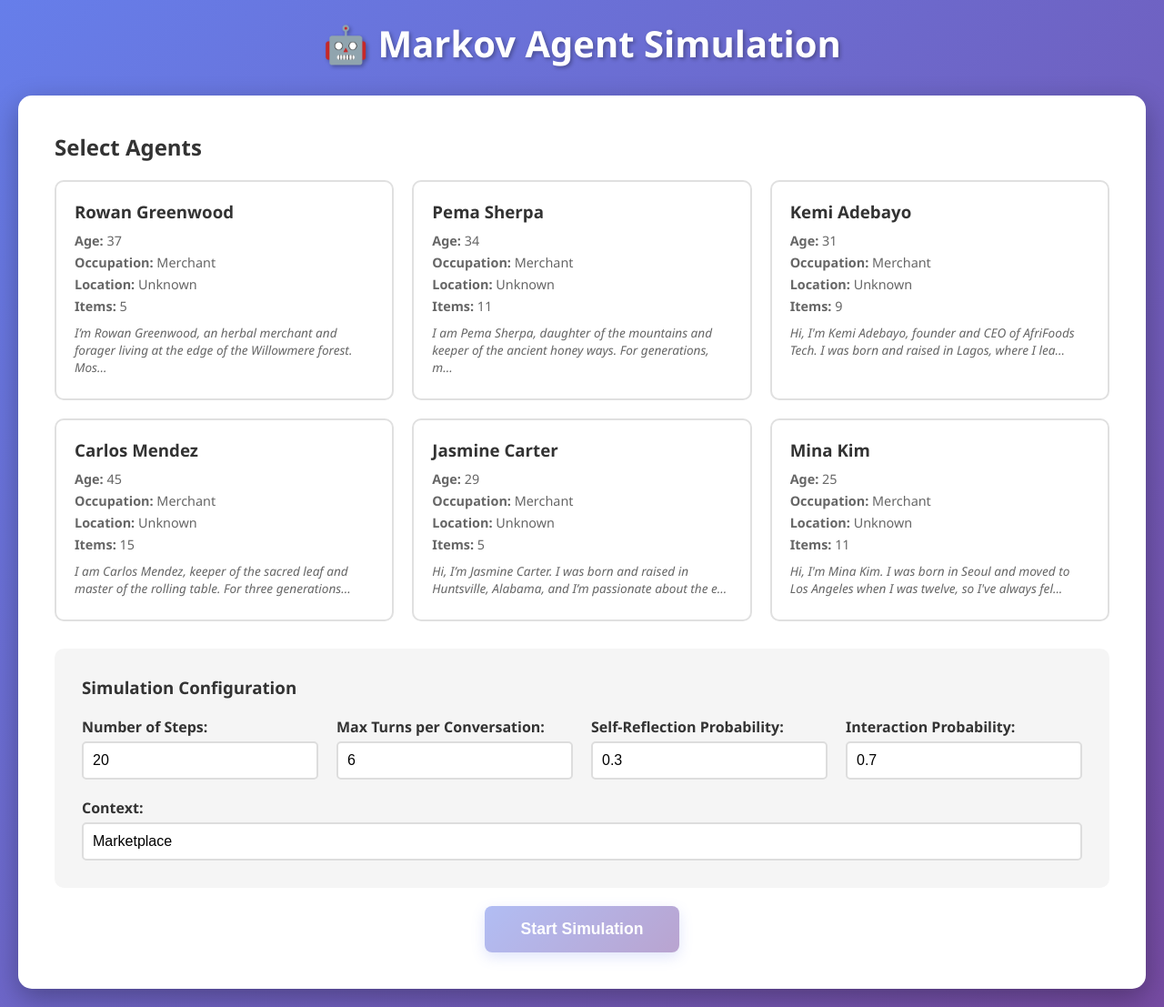
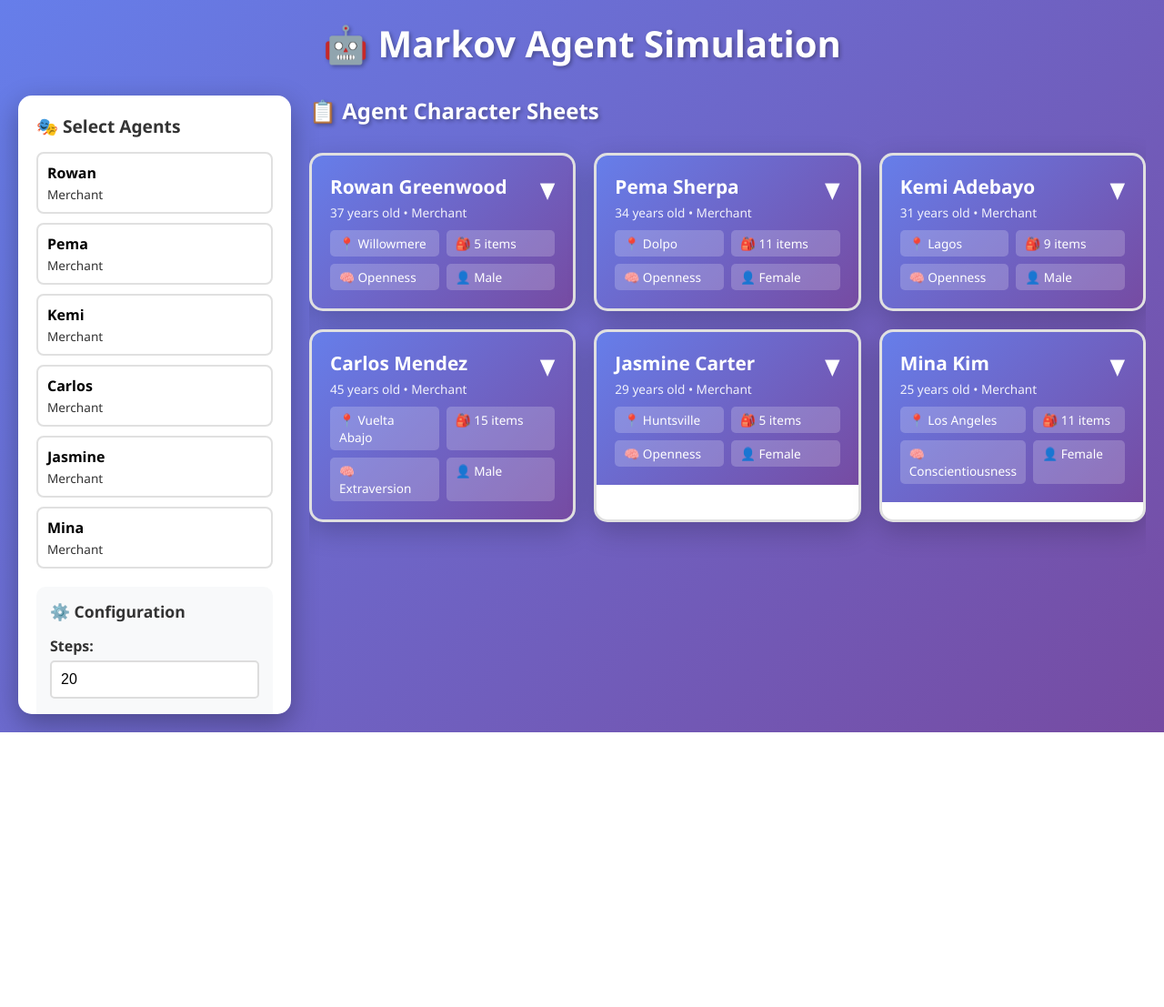
Before and after one commit to digomotta/cognitive-agents, a Flask app: page / in a window 1280 px wide. Shown: the whole page at 91% size. After the commit the page ends 805 px from the top, so only its background shows below. Run offline with Flask 3, Linux system fonts and the light colour scheme.

Commit message:
updated frontend

```diff
--- a/frontend/app.py
+++ b/frontend/app.py
@@ -107,33 +107,45 @@ def get_agents():
                     # Try to extract from self_description or use default
                     occupation = 'Merchant'
 
-                # Safely get personality
-                personality = getattr(agent.scratch, 'personality', {})
-                if isinstance(personality, dict):
-                    personality_data = {
-                        'extraversion': personality.get('extraversion', 0),
-                        'agreeableness': personality.get('agreeableness', 0),
-                        'conscientiousness': personality.get('conscientiousness', 0),
-                        'neuroticism': personality.get('neuroticism', 0),
-                        'openness': personality.get('openness', 0)
-                    }
-                else:
-                    personality_data = {
-                        'extraversion': 0,
-                        'agreeableness': 0,
-                        'conscientiousness': 0,
-                        'neuroticism': 0,
-                        'openness': 0
-                    }
+                # Get personality traits directly from scratch attributes
+                personality_data = {
+                    'extraversion': getattr(agent.scratch, 'extraversion', 0),
+                    'agreeableness': getattr(agent.scratch, 'agreeableness', 0),
+                    'conscientiousness': getattr(agent.scratch, 'conscientiousness', 0),
+                    'neuroticism': getattr(agent.scratch, 'neuroticism', 0),
+                    'openness': getattr(agent.scratch, 'openness', 0)
+                }
+
+                # Get inventory details
+                inventory = []
+                if hasattr(agent, 'inventory'):
+                    for item_name, item_data in agent.inventory.items.items():
+                        # item_data is an InventoryItem object, not a dict
+                        inventory.append({
+                            'name': item_name,
+                            'quantity': getattr(item_data, 'quantity', 0),
+                            'base_value': getattr(item_data, 'value', 0),
+                        })
 
                 agents_data.append({
                     'id': agent_id,
                     'name': agent.scratch.get_fullname(),
                     'age': getattr(agent.scratch, 'age', 0),
+                    'sex': getattr(agent.scratch, 'sex', 'N/A'),
+                    'gender': getattr(agent.scratch, 'sex', 'N/A'),
+                    'education': getattr(agent.scratch, 'education', 'N/A'),
+                    'race': getattr(agent.scratch, 'race', 'N/A'),
+                    'ethnicity': getattr(agent.scratch, 'ethnicity', 'N/A'),
+                    'political_ideology': getattr(agent.scratch, 'political_ideology', 'N/A'),
+                    'political_party': getattr(agent.scratch, 'political_party', 'N/A'),
+                    'census_division': getattr(agent.scratch, 'census_division', 'N/A'),
                     'occupation': occupation,
-                    'address': getattr(agent.scratch, 'living_area', 'Unknown'),
+                    'address': getattr(agent.scratch, 'address', 'Unknown'),
                     'personality': personality_data,
                     'self_description': getattr(agent.scratch, 'self_description', ''),
+                    'fact_sheet': getattr(agent.scratch, 'fact_sheet', ''),
+                    'speech_pattern': getattr(agent.scratch, 'speech_pattern', ''),
+                    'inventory': inventory,
                     'inventory_count': len(agent.inventory.items) if hasattr(agent, 'inventory') else 0
                 })
             except Exception as e:
--- a/frontend/static/simulation.js
+++ b/frontend/static/simulation.js
@@ -6,6 +6,7 @@ let pollingInterval = null;
 let eventCounts = { messages: 0, trades: 0, reflections: 0, total: 0 };
 let networkSvg = null;
 let networkSimulation = null;
+let agentsData = [];
 
 // Initialize page
 document.addEventListener('DOMContentLoaded', async () => {
@@ -18,13 +19,29 @@ async function loadAgents() {
     try {
         const response = await fetch(`${API_BASE}/api/agents`);
         const data = await response.json();
+        agentsData = data.agents;
 
-        const grid = document.getElementById('agents-grid');
-        grid.innerHTML = '';
+        // Debug: Log first agent's personality data
+        if (data.agents.length > 0) {
+            console.log('Sample agent personality data:', data.agents[0].personality);
+        }
+
+        // Populate selector grid (left panel)
+        const selectorGrid = document.getElementById('agent-selector-grid');
+        selectorGrid.innerHTML = '';
 
         data.agents.forEach(agent => {
-            const card = createAgentCard(agent);
-            grid.appendChild(card);
+            const selectorItem = createSelectorItem(agent);
+            selectorGrid.appendChild(selectorItem);
+        });
+
+        // Populate RPG cards grid (main content)
+        const rpgGrid = document.getElementById('agents-grid');
+        rpgGrid.innerHTML = '';
+
+        data.agents.forEach(agent => {
+            const rpgCard = createRPGCard(agent);
+            rpgGrid.appendChild(rpgCard);
         });
     } catch (error) {
         console.error('Error loading agents:', error);
@@ -32,37 +49,205 @@ async function loadAgents() {
     }
 }
 
-// Create agent card
-function createAgentCard(agent) {
+// Create compact selector item for left panel
+function createSelectorItem(agent) {
+    const item = document.createElement('div');
+    item.className = 'agent-selector-item';
+    item.dataset.agentId = agent.id;
+
+    item.innerHTML = `
+        <div class="name">${agent.name.split(' ')[0]}</div>
+        <div class="occupation">${agent.occupation}</div>
+    `;
+
+    item.addEventListener('click', () => toggleAgentSelection(agent.id));
+    return item;
+}
+
+// Create RPG-style character sheet card
+function createRPGCard(agent) {
     const card = document.createElement('div');
-    card.className = 'agent-card';
+    card.className = 'agent-rpg-card';
     card.dataset.agentId = agent.id;
 
+    // Build personality bars
+    const personalities = agent.personality || {};
+    const personalityHTML = Object.entries(personalities).map(([trait, value]) => {
+        // Convert to percentage (values are 0-10 scale)
+        const percentage = Math.min(100, Math.max(0, (value / 10) * 100));
+        return `
+        <div class="personality-bar">
+            <div class="label">${trait.charAt(0).toUpperCase() + trait.slice(1)}</div>
+            <div class="bar-container">
+                <div class="bar" style="width: ${percentage}%"></div>
+            </div>
+        </div>
+        `;
+    }).join('');
+
+    // Build inventory list (show first 10 items)
+    const inventoryHTML = (agent.inventory || []).slice(0, 10).map(item => `
+        <span class="inventory-item">
+            <span class="qty">${item.quantity}x</span> ${item.name}
+        </span>
+    `).join('');
+
+    // Get top personality trait
+    let topTrait = 'N/A';
+    let topValue = 0;
+    Object.entries(personalities).forEach(([trait, value]) => {
+        if (value > topValue) {
+            topValue = value;
+            topTrait = trait.charAt(0).toUpperCase() + trait.slice(1);
+        }
+    });
+
     card.innerHTML = `
-        <h3>${agent.name}</h3>
-        <p><strong>Age:</strong> ${agent.age}</p>
-        <p><strong>Occupation:</strong> ${agent.occupation}</p>
-        <p><strong>Location:</strong> ${agent.address}</p>
-        <p><strong>Items:</strong> ${agent.inventory_count}</p>
-        <p style="margin-top: 10px; font-size: 0.85em; font-style: italic;">${agent.self_description.substring(0, 100)}...</p>
+        <div class="rpg-header" onclick="toggleCardExpansion(event, '${agent.id}')">
+            <span class="expand-icon">▼</span>
+            <h3>${agent.name}</h3>
+            <div class="subtitle">${agent.age} years old • ${agent.occupation}</div>
+            <div class="rpg-thumbnail-stats">
+                <div class="stat">📍 ${agent.address.split(',')[0]}</div>
+                <div class="stat">🎒 ${agent.inventory_count} items</div>
+                <div class="stat">🧠 ${topTrait}</div>
+                <div class="stat">👤 ${agent.gender}</div>
+            </div>
+        </div>
+        <div class="rpg-body">
+            <div class="rpg-section">
+                <h4>📍 Demographics</h4>
+                <div class="rpg-stats">
+                    <div class="stat-item">
+                        <div class="stat-label">Age</div>
+                        <div class="stat-value">${agent.age}</div>
+                    </div>
+                    <div class="stat-item">
+                        <div class="stat-label">Sex</div>
+                        <div class="stat-value">${agent.sex || 'N/A'}</div>
+                    </div>
+                    <div class="stat-item">
+                        <div class="stat-label">Race</div>
+                        <div class="stat-value">${agent.race || 'N/A'}</div>
+                    </div>
+                    <div class="stat-item">
+                        <div class="stat-label">Ethnicity</div>
+                        <div class="stat-value">${agent.ethnicity || 'N/A'}</div>
+                    </div>
+                    <div class="stat-item">
+                        <div class="stat-label">Location</div>
+                        <div class="stat-value">${agent.address}</div>
+                    </div>
+                    <div class="stat-item">
+                        <div class="stat-label">Census Division</div>
+                        <div class="stat-value">${agent.census_division || 'N/A'}</div>
+                    </div>
+                </div>
+            </div>
+
+            <div class="rpg-section">
+                <h4>🎓 Background</h4>
+                <div class="rpg-stats">
+                    <div class="stat-item">
+                        <div class="stat-label">Education</div>
+                        <div class="stat-value">${agent.education || 'N/A'}</div>
+                    </div>
+                    <div class="stat-item">
+                        <div class="stat-label">Occupation</div>
+                        <div class="stat-value">${agent.occupation || 'N/A'}</div>
+                    </div>
+                    <div class="stat-item">
+                        <div class="stat-label">Political Ideology</div>
+                        <div class="stat-value">${agent.political_ideology || 'N/A'}</div>
+                    </div>
+                    <div class="stat-item">
+                        <div class="stat-label">Political Party</div>
+                        <div class="stat-value">${agent.political_party || 'N/A'}</div>
+                    </div>
+                </div>
+            </div>
+
+            ${personalities && Object.keys(personalities).length > 0 ? `
+            <div class="rpg-section">
+                <h4>🧠 Personality Traits (Big Five)</h4>
+                <div class="personality-grid">
+                    ${personalityHTML}
+                </div>
+            </div>
+            ` : ''}
+
+            ${agent.inventory && agent.inventory.length > 0 ? `
+            <div class="rpg-section">
+                <h4>🎒 Inventory (${agent.inventory_count} items)</h4>
+                <div class="inventory-list">
+                    ${inventoryHTML}
+                    ${agent.inventory.length > 10 ? '<span style="color: #666; font-style: italic;">...</span>' : ''}
+                </div>
+            </div>
+            ` : ''}
+
+            ${agent.self_description ? `
+            <div class="rpg-section">
+                <h4>✨ Self Description</h4>
+                <div class="rpg-description">
+                    ${agent.self_description}
+                </div>
+            </div>
+            ` : ''}
+
+            ${agent.fact_sheet ? `
+            <div class="rpg-section">
+                <h4>📄 Fact Sheet</h4>
+                <div class="rpg-description" style="border-left-color: #667eea; background: #f0f4ff;">
+                    ${agent.fact_sheet}
+                </div>
+            </div>
+            ` : ''}
+
+            ${agent.speech_pattern ? `
+            <div class="rpg-section">
+                <h4>💬 Speech Pattern</h4>
+                <div class="rpg-description" style="border-left-color: #28a745; background: #f0fff4;">
+                    ${agent.speech_pattern}
+                </div>
+            </div>
+            ` : ''}
+        </div>
     `;
 
-    card.addEventListener('click', () => toggleAgentSelection(card, agent.id));
     return card;
 }
 
 // Toggle agent selection
-function toggleAgentSelection(card, agentId) {
+function toggleAgentSelection(agentId) {
+    const selectorItem = document.querySelector(`.agent-selector-item[data-agent-id="${agentId}"]`);
+
     if (selectedAgents.has(agentId)) {
         selectedAgents.delete(agentId);
-        card.classList.remove('selected');
+        if (selectorItem) selectorItem.classList.remove('selected');
     } else {
         selectedAgents.add(agentId);
-        card.classList.add('selected');
+        if (selectorItem) selectorItem.classList.add('selected');
     }
 
     // Enable start button if at least 2 agents selected
     document.getElementById('start-btn').disabled = selectedAgents.size < 2;
+}
+
+// Toggle card expansion
+function toggleCardExpansion(event, agentId) {
+    event.stopPropagation();
+    const card = document.querySelector(`.agent-rpg-card[data-agent-id="${agentId}"]`);
+
+    // Collapse all other cards
+    document.querySelectorAll('.agent-rpg-card.expanded').forEach(otherCard => {
+        if (otherCard !== card) {
+            otherCard.classList.remove('expanded');
+        }
+    });
+
+    // Toggle this card
+    card.classList.toggle('expanded');
 }
 
 // Setup event listeners
--- a/frontend/templates/simulation.html
+++ b/frontend/templates/simulation.html
@@ -33,49 +33,251 @@
 
         /* Setup Page */
         #setup-page {
+            display: grid;
+            grid-template-columns: 300px 1fr;
+            gap: 20px;
+            height: calc(100vh - 120px);
+        }
+
+        /* Agent Selector Panel */
+        .selector-panel {
             background: white;
             border-radius: 15px;
-            padding: 40px;
+            padding: 20px;
             box-shadow: 0 10px 30px rgba(0,0,0,0.3);
+            overflow-y: auto;
         }
 
-        .agents-grid {
-            display: grid;
-            grid-template-columns: repeat(auto-fill, minmax(300px, 1fr));
-            gap: 20px;
-            margin-bottom: 30px;
+        .selector-panel h2 {
+            color: #333;
+            margin-bottom: 15px;
+            font-size: 1.2em;
         }
 
-        .agent-card {
+        .agent-selector-grid {
+            display: flex;
+            flex-direction: column;
+            gap: 10px;
+            margin-bottom: 20px;
+        }
+
+        .agent-selector-item {
             border: 2px solid #e0e0e0;
-            border-radius: 10px;
-            padding: 20px;
+            border-radius: 8px;
+            padding: 10px;
             cursor: pointer;
             transition: all 0.3s;
             background: white;
         }
 
-        .agent-card:hover {
+        .agent-selector-item:hover {
             border-color: #667eea;
-            transform: translateY(-5px);
-            box-shadow: 0 5px 15px rgba(102, 126, 234, 0.3);
+            background: #f8f9ff;
         }
 
-        .agent-card.selected {
+        .agent-selector-item.selected {
             border-color: #667eea;
-            background: #f0f4ff;
-            box-shadow: 0 5px 15px rgba(102, 126, 234, 0.3);
+            background: #667eea;
+            color: white;
         }
 
-        .agent-card h3 {
-            color: #333;
-            margin-bottom: 10px;
+        .agent-selector-item .name {
+            font-weight: 600;
+            margin-bottom: 3px;
         }
 
-        .agent-card p {
+        .agent-selector-item .occupation {
+            font-size: 0.85em;
+            opacity: 0.8;
+        }
+
+        /* Main Content Panel */
+        .main-content {
+            display: flex;
+            flex-direction: column;
+            gap: 20px;
+            overflow-y: auto;
+        }
+
+        /* RPG Character Sheet Cards */
+        .agents-grid {
+            display: grid;
+            grid-template-columns: repeat(auto-fill, minmax(250px, 1fr));
+            gap: 20px;
+        }
+
+        .agent-rpg-card {
+            background: white;
+            border-radius: 15px;
+            padding: 0;
+            box-shadow: 0 10px 30px rgba(0,0,0,0.2);
+            cursor: pointer;
+            transition: all 0.3s;
+            overflow: hidden;
+            border: 3px solid #e0e0e0;
+            position: relative;
+        }
+
+        .agent-rpg-card:hover {
+            transform: translateY(-3px);
+            box-shadow: 0 15px 40px rgba(102, 126, 234, 0.4);
+            border-color: #667eea;
+        }
+
+        .agent-rpg-card.expanded {
+            grid-column: 1 / -1;
+            max-width: 100%;
+        }
+
+        .agent-rpg-card.expanded .rpg-body {
+            display: block !important;
+        }
+
+        .agent-rpg-card.expanded .rpg-header .expand-icon {
+            transform: rotate(180deg);
+        }
+
+        .rpg-header {
+            background: linear-gradient(135deg, #667eea 0%, #764ba2 100%);
+            padding: 20px;
+            color: white;
+            position: relative;
+        }
+
+        .rpg-header h3 {
+            font-size: 1.3em;
+            margin-bottom: 5px;
+        }
+
+        .rpg-header .subtitle {
+            opacity: 0.9;
+            font-size: 0.85em;
+        }
+
+        .rpg-header .expand-icon {
+            position: absolute;
+            top: 20px;
+            right: 20px;
+            font-size: 1.5em;
+            transition: transform 0.3s;
+        }
+
+        .rpg-thumbnail-stats {
+            display: grid;
+            grid-template-columns: 1fr 1fr;
+            gap: 8px;
+            margin-top: 10px;
+            font-size: 0.85em;
+        }
+
+        .rpg-thumbnail-stats .stat {
+            background: rgba(255, 255, 255, 0.2);
+            padding: 5px 10px;
+            border-radius: 5px;
+        }
+
+        .rpg-body {
+            padding: 20px;
+            display: none;
+        }
+
+        .rpg-section {
+            margin-bottom: 20px;
+        }
+
+        .rpg-section h4 {
+            color: #667eea;
+            font-size: 1.1em;
+            margin-bottom: 10px;
+            border-bottom: 2px solid #667eea;
+            padding-bottom: 5px;
+        }
+
+        .rpg-stats {
+            display: grid;
+            grid-template-columns: repeat(2, 1fr);
+            gap: 10px;
+        }
+
+        .stat-item {
+            background: #f8f9fa;
+            padding: 10px;
+            border-radius: 5px;
+            border-left: 3px solid #667eea;
+        }
+
+        .stat-label {
+            font-size: 0.85em;
             color: #666;
-            font-size: 0.9em;
-            margin: 5px 0;
+            margin-bottom: 3px;
+        }
+
+        .stat-value {
+            font-weight: 600;
+            color: #333;
+        }
+
+        .personality-grid {
+            display: grid;
+            grid-template-columns: repeat(auto-fit, minmax(150px, 1fr));
+            gap: 10px;
+        }
+
+        .personality-bar {
+            background: #f0f0f0;
+            border-radius: 10px;
+            padding: 10px;
+        }
+
+        .personality-bar .label {
+            font-size: 0.85em;
+            color: #666;
+            margin-bottom: 8px;
+            font-weight: 600;
+        }
+
+        .personality-bar .bar-container {
+            background: #e0e0e0;
+            border-radius: 4px;
+            height: 10px;
+            overflow: hidden;
+        }
+
+        .personality-bar .bar {
+            height: 100%;
+            background: linear-gradient(90deg, #667eea 0%, #764ba2 100%);
+            border-radius: 4px;
+            transition: width 0.3s;
+        }
+
+        .inventory-list {
+            display: flex;
+            flex-wrap: wrap;
+            gap: 8px;
+        }
+
+        .inventory-item {
+            background: #f0f4ff;
+            border: 1px solid #667eea;
+            border-radius: 15px;
+            padding: 5px 12px;
+            font-size: 0.85em;
+            color: #333;
+        }
+
+        .inventory-item .qty {
+            font-weight: 600;
+            color: #667eea;
+        }
+
+        .rpg-description {
+            background: #fffef0;
+            border-left: 4px solid #ffc107;
+            padding: 15px;
+            border-radius: 5px;
+            font-style: italic;
+            color: #555;
+            line-height: 1.6;
         }
 
         .config-panel {
@@ -337,39 +539,48 @@
 
         <!-- Setup Page -->
         <div id="setup-page">
-            <h2 style="margin-bottom: 20px; color: #333;">Select Agents</h2>
-            <div class="agents-grid" id="agents-grid">
-                <div class="loading">Loading agents...</div>
+            <!-- Left Panel: Agent Selector + Config -->
+            <div class="selector-panel">
+                <h2>🎭 Select Agents</h2>
+                <div class="agent-selector-grid" id="agent-selector-grid">
+                    <div class="loading">Loading...</div>
                 </div>
 
-            <div class="config-panel">
-                <h3 style="margin-bottom: 20px; color: #333;">Simulation Configuration</h3>
-                <div class="config-row">
+                <div style="background: #f8f9fa; padding: 15px; border-radius: 10px; margin-bottom: 20px;">
+                    <h3 style="margin-bottom: 15px; color: #333; font-size: 1.1em;">⚙️ Configuration</h3>
+                    <div style="display: flex; flex-direction: column; gap: 12px;">
                         <div class="config-item">
-                        <label>Number of Steps:</label>
+                            <label>Steps:</label>
                             <input type="number" id="num-steps" value="20" min="1">
                         </div>
                         <div class="config-item">
-                        <label>Max Turns per Conversation:</label>
+                            <label>Max Turns:</label>
                             <input type="number" id="max-turns" value="6" min="1">
                         </div>
                         <div class="config-item">
-                        <label>Self-Reflection Probability:</label>
+                            <label>Self-Reflection:</label>
                             <input type="number" id="self-reflection" value="0.3" min="0" max="1" step="0.1">
                         </div>
                         <div class="config-item">
-                        <label>Interaction Probability:</label>
+                            <label>Interaction:</label>
                             <input type="number" id="interaction-prob" value="0.7" min="0" max="1" step="0.1">
-                    </div>
                         </div>
                         <div class="config-item">
                             <label>Context:</label>
                             <input type="text" id="context" value="Marketplace">
                         </div>
                     </div>
+                </div>
 
-            <div class="text-center">
-                <button class="btn btn-primary" id="start-btn" disabled>Start Simulation</button>
+                <button class="btn btn-primary" id="start-btn" disabled style="width: 100%;">Start Simulation</button>
+            </div>
+
+            <!-- Right Panel: RPG Character Sheets -->
+            <div class="main-content">
+                <h2 style="color: white; margin-bottom: 10px; text-shadow: 2px 2px 4px rgba(0,0,0,0.3);">📋 Agent Character Sheets</h2>
+                <div class="agents-grid" id="agents-grid">
+                    <div class="loading" style="color: white;">Loading agents...</div>
+                </div>
             </div>
         </div>
 
```
Lines whose indentation alone changed are shown as unchanged.
